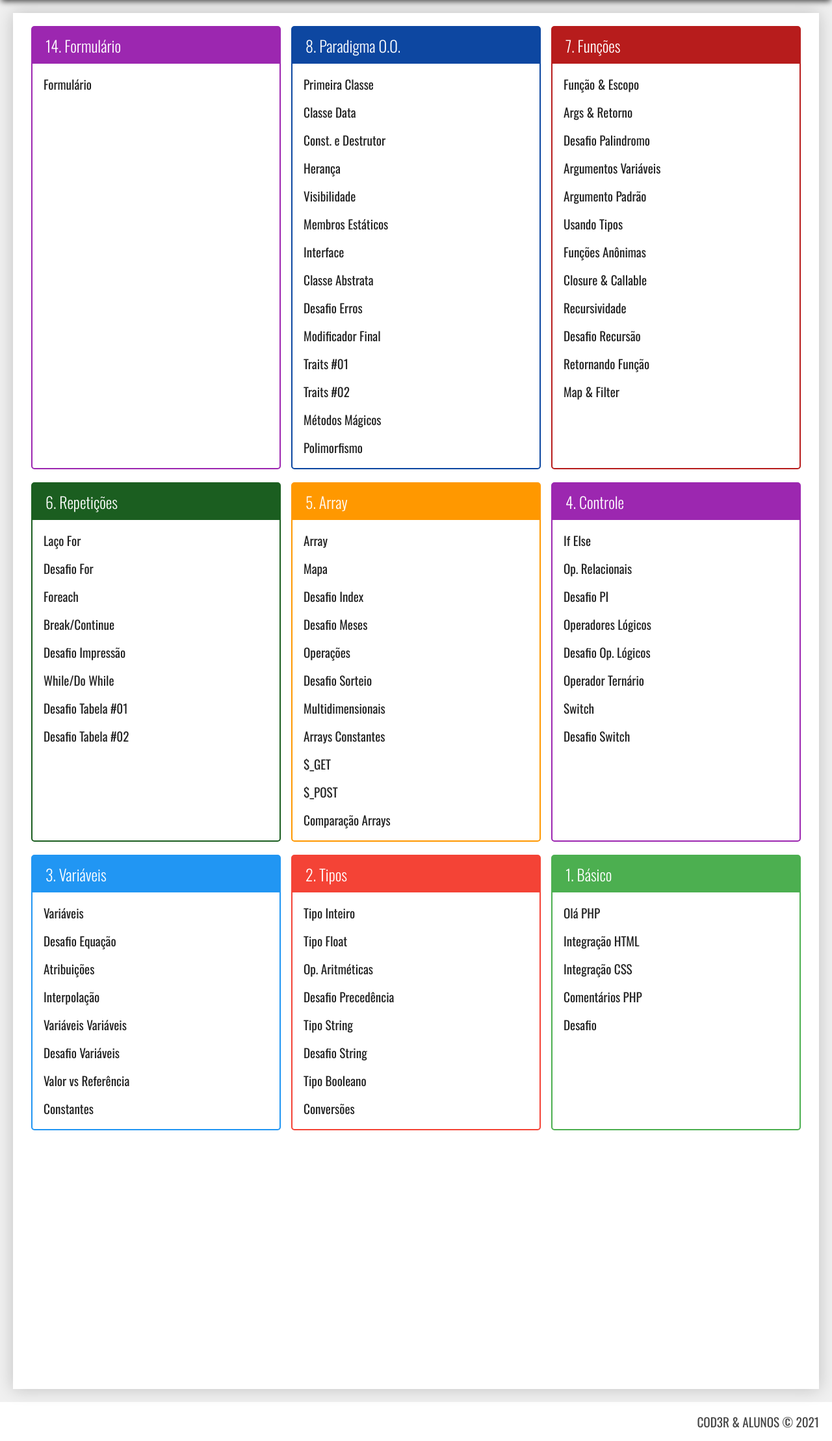
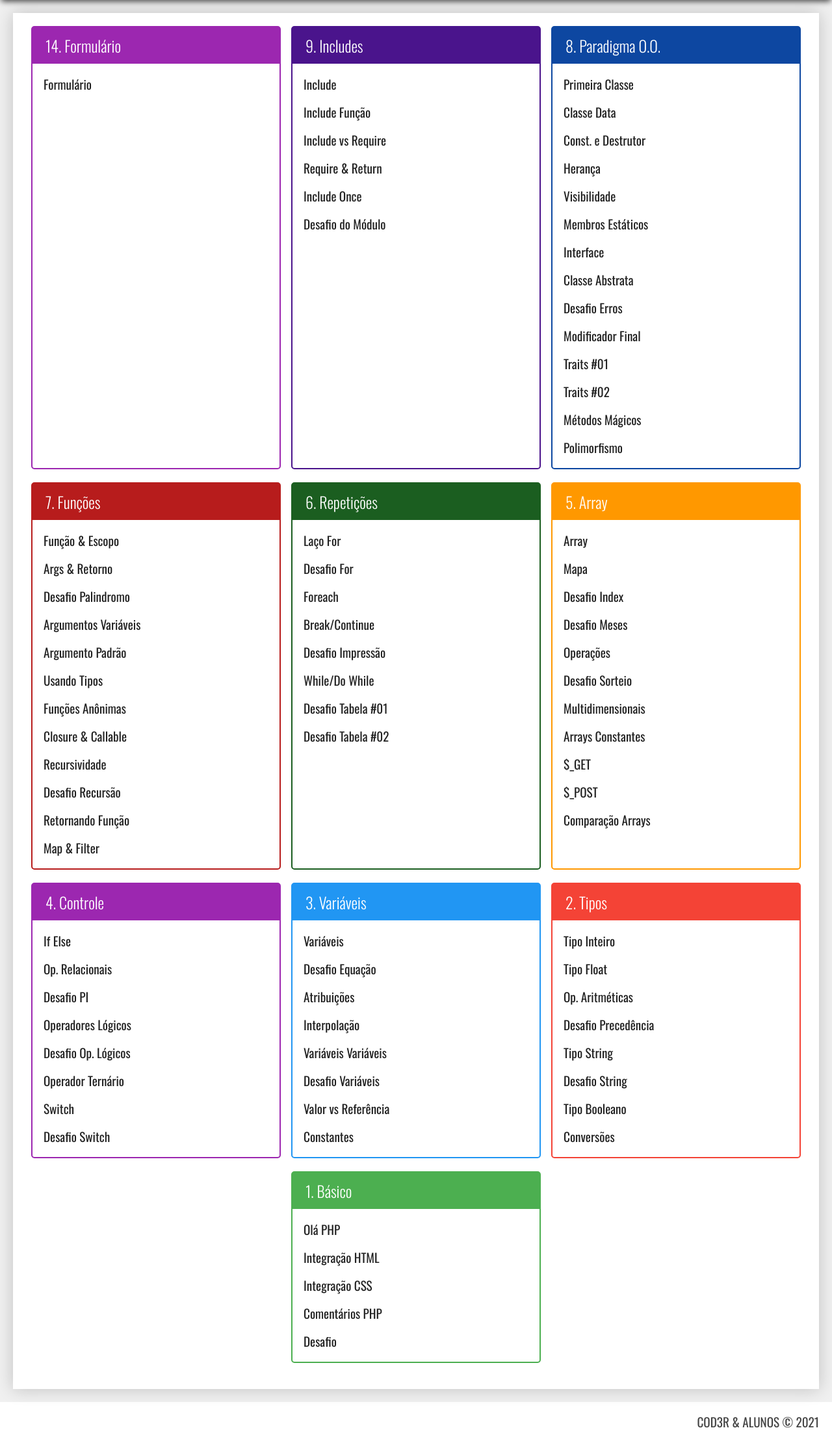
Before and after one commit to GABRIEL08266644/Cuso-de-PHP-7-Completo-Curso-de-Desenvolvedor-Web-2020-Projetos, a PHP site: page / in a window 1280 px wide. Shown: the part 120-2337 px from the top of the page at 65% size. Run offline with PHP 8.4, Linux system fonts and the light colour scheme.

Commit message:
ex includes

```diff
--- /dev/null
+++ b/includes/return_nao_usado.php
@@ -0,0 +1,2 @@
+<?php
+$variavelDeclarada = 'Apenas foi declarada';
--- /dev/null
+++ b/includes/return_usado.php
@@ -0,0 +1,3 @@
+<?php
+$variavelRetornada = 'Sou um retorno';
+return $variavelRetornada;
--- a/index.php
+++ b/index.php
@@ -26,6 +26,42 @@
                         </li>
                     </ul>
                 </div>
+
+                <div class="modulo roxo-escuro">
+        <h3>9. Includes</h3>
+        <ul>
+            <li>
+                <a href="exercicio.php?dir=includes&file=include">
+                    Include
+                </a>
+            </li>
+            <li>
+                <a href="exercicio.php?dir=includes&file=include_funcao">
+                    Include Função
+                </a>
+            </li>
+            <li>
+                <a href="exercicio.php?dir=includes&file=include_require">
+                    Include vs Require
+                </a>
+            </li>
+            <li>
+                <a href="exercicio.php?dir=includes&file=require_return">
+                    Require & Return
+                </a>
+            </li>
+            <li>
+                <a href="exercicio.php?dir=includes&file=include_once">
+                    Include Once
+                </a>
+            </li>
+            <li>
+                <a href="exercicio.php?dir=includes&file=desafio">
+                    Desafio do Módulo
+                </a>
+            </li>
+        </ul>
+    </div>
 
                 <div class="modulo azul-escuro">
                     <h3>8. Paradigma O.O.</h3>
```
Also changed, not shown: includes/include.php (added, +9 -0 lines), includes/include_arquivo.php (added, +10 -0 lines), includes/include_funcao.php (added, +19 -0 lines), includes/include_require.php (added, +12 -0 lines), includes/require_return.php (added, +13 -0 lines).
